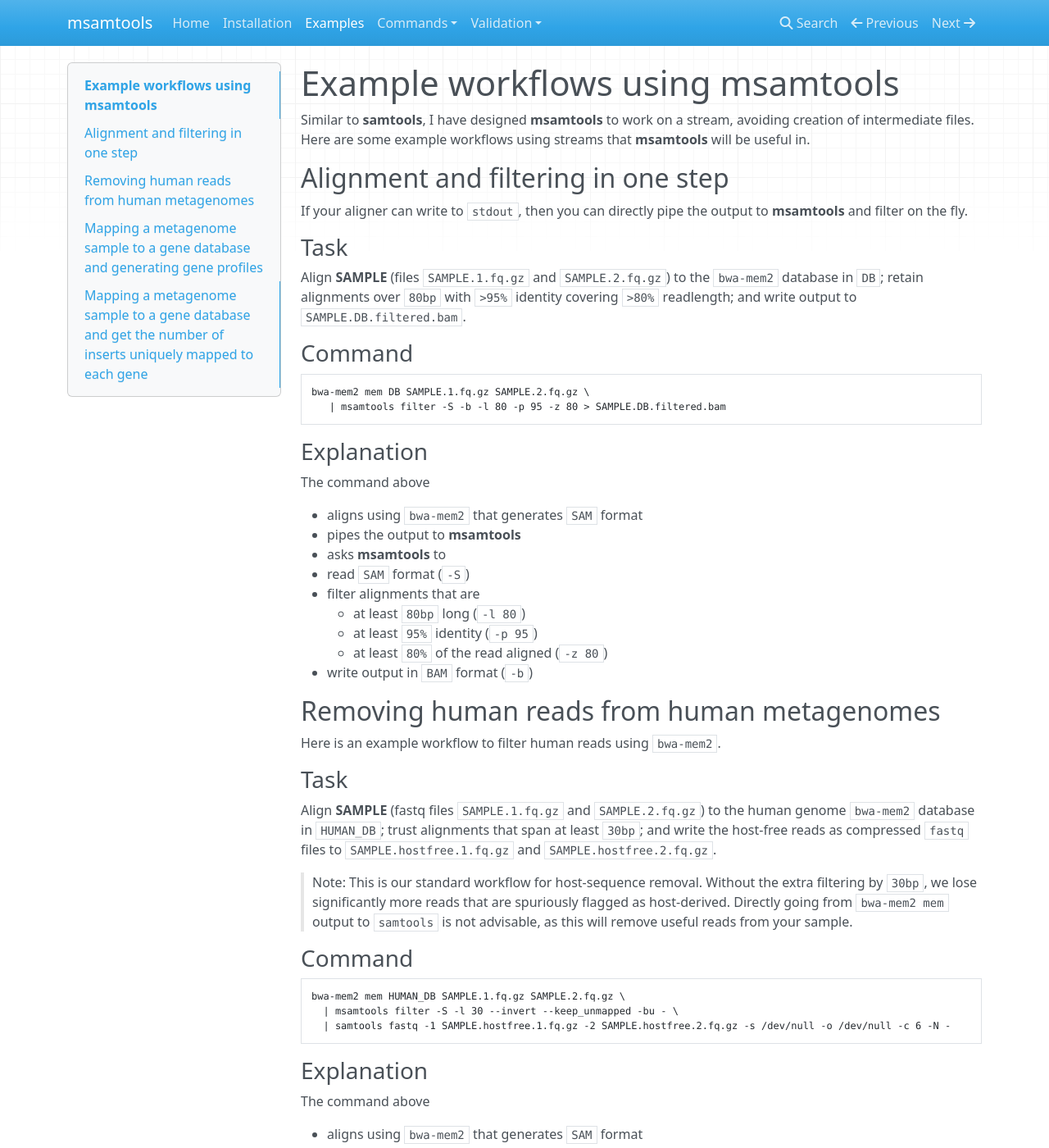
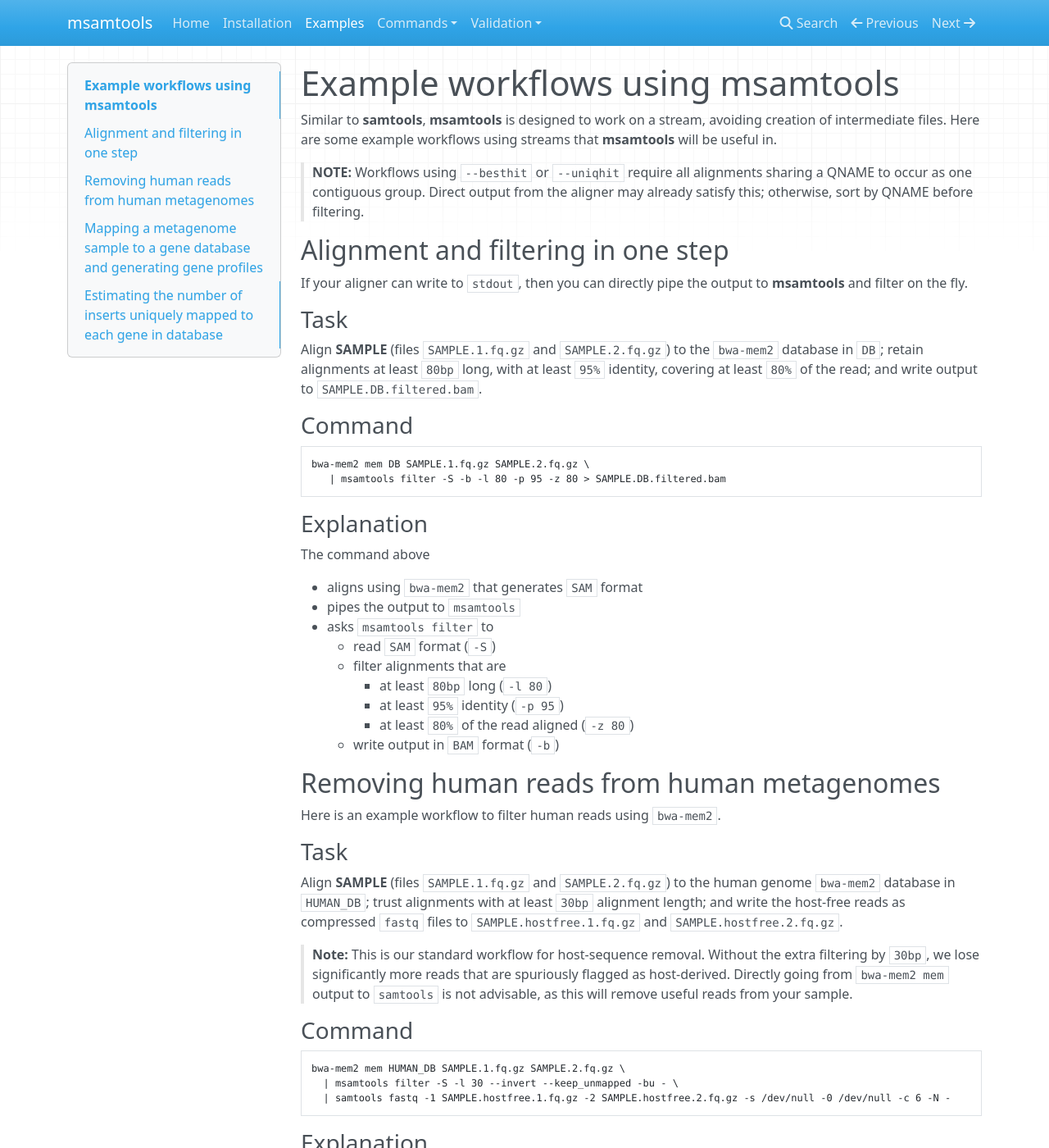
Before and after one commit to arumugamlab/msamtools, an MkDocs documentation site: the page built from docs/examples.md, in a window 1280 px wide and 1400 px high. Shown: the whole window at 82% size. Built offline with MkDocs 1.6.1, drawn with Linux system fonts in a browser that asks for light colours; nearby versions of some CDN libraries; some of the changed text lies outside the part shown.

Commit message:
docs: synchronize example workflows

````diff
--- a/docs/examples.md
+++ b/docs/examples.md
@@ -1,13 +1,23 @@
 # Example workflows using msamtools
 
-Similar to **samtools**, I have designed **msamtools** to work on a stream, avoiding creation of intermediate files. Here are some example workflows using streams that **msamtools** will be useful in.
+Similar to **samtools**, **msamtools** is designed to work on a stream,
+avoiding creation of intermediate files. Here are some example
+workflows using streams that **msamtools** will be useful in.
+
+> **NOTE:** Workflows using `--besthit` or `--uniqhit` require all alignments
+> sharing a QNAME to occur as one contiguous group. Direct output from the
+> aligner may already satisfy this; otherwise, sort by QNAME before filtering.
 
 ## Alignment and filtering in one step
 
-If your aligner can write to `stdout`, then you can directly pipe the output to **msamtools** and filter on the fly.
+If your aligner can write to `stdout`, then you can directly pipe the output
+to **msamtools** and filter on the fly.
 
 ### Task
-Align **SAMPLE** (files `SAMPLE.1.fq.gz` and `SAMPLE.2.fq.gz`) to the `bwa-mem2` database in `DB`; retain alignments over `80bp` with `>95%` identity covering `>80%` readlength; and write output to `SAMPLE.DB.filtered.bam`.
+Align **SAMPLE** (files `SAMPLE.1.fq.gz` and `SAMPLE.2.fq.gz`) to the
+`bwa-mem2` database in `DB`; retain alignments at least `80bp` long,
+with at least `95%` identity, covering at least `80%` of the read;
+and write output to `SAMPLE.DB.filtered.bam`.
 
 ### Command
 ```bash
@@ -20,29 +30,36 @@
 The command above
 
 * aligns using `bwa-mem2` that generates `SAM` format
-* pipes the output to **msamtools**
-* asks **msamtools** to
-  * read `SAM` format (`-S`)
-  * filter alignments that are
-    * at least `80bp` long (`-l 80`)
-    * at least `95%` identity (`-p 95`)
-    * at least `80%` of the read aligned (`-z 80`)
-  * write output in `BAM` format (`-b`)
+* pipes the output to `msamtools`
+* asks `msamtools filter` to
+    * read `SAM` format (`-S`)
+    * filter alignments that are
+        * at least `80bp` long (`-l 80`)
+        * at least `95%` identity (`-p 95`)
+        * at least `80%` of the read aligned (`-z 80`)
+    * write output in `BAM` format (`-b`)
 
 ## Removing human reads from human metagenomes
 
 Here is an example workflow to filter human reads using `bwa-mem2`.
 
 ### Task
-Align **SAMPLE** (fastq files `SAMPLE.1.fq.gz` and `SAMPLE.2.fq.gz`) to the human genome `bwa-mem2` database in `HUMAN_DB`; trust alignments that span at least `30bp`; and write the host-free reads as compressed `fastq` files to `SAMPLE.hostfree.1.fq.gz` and `SAMPLE.hostfree.2.fq.gz`.
+Align **SAMPLE** (files `SAMPLE.1.fq.gz` and `SAMPLE.2.fq.gz`) to the
+human genome `bwa-mem2` database in `HUMAN_DB`; trust alignments with
+at least `30bp` alignment length; and write the host-free reads as compressed
+`fastq` files to `SAMPLE.hostfree.1.fq.gz` and `SAMPLE.hostfree.2.fq.gz`.
 
->Note: This is our standard workflow for host-sequence removal. Without the extra filtering by `30bp`, we lose significantly more reads that are spuriously flagged as host-derived. Directly going from `bwa-mem2 mem` output to `samtools` is not advisable, as this will remove useful reads from your sample.
+>**Note:** This is our standard workflow for host-sequence removal.
+Without the extra filtering by `30bp`, we lose significantly more
+reads that are spuriously flagged as host-derived. Directly going
+from `bwa-mem2 mem` output to `samtools` is not advisable, as this
+will remove useful reads from your sample.
 
 ### Command
 ```bash
 bwa-mem2 mem HUMAN_DB SAMPLE.1.fq.gz SAMPLE.2.fq.gz \
   | msamtools filter -S -l 30 --invert --keep_unmapped -bu - \
-  | samtools fastq -1 SAMPLE.hostfree.1.fq.gz -2 SAMPLE.hostfree.2.fq.gz -s /dev/null -o /dev/null -c 6 -N -
+  | samtools fastq -1 SAMPLE.hostfree.1.fq.gz -2 SAMPLE.hostfree.2.fq.gz -s /dev/null -0 /dev/null -c 6 -N -
 ```
 
 ### Explanation
@@ -50,20 +67,19 @@
 The command above
 
 * aligns using `bwa-mem2` that generates `SAM` format
-* pipes the output to **msamtools**
-* asks **msamtools** to get reads that are not human by
-  * reading `SAM` format (`-S`)
-  * filtering alignments that are at least `30bp` long (`-l 30`)
-  * negating that and getting alignments that are below `30bp` (`--invert`)
-  * while retaining also the unmapped reads (`--keep_unmapped`)
-  * writing output in uncompressed `BAM` format (`-bu`)
-* then pipes the output to **samtools**
-* asks **samtools** to make `fastq` files
-  * write compressed forms (`-c 5`)
-  * of fastq format (`fastq`)
-  * of forward and reverse reads to separate files (`-1` and `-2`)
-  * while ignoring unpaired reads (`-s /dev/null -0 /dev/null`)
-  * and appending `/1` and `/2` to the reads (`-N`)
+* pipes the output to `msamtools`
+* asks `msamtools filter` to get reads that are not human by
+    * reading `SAM` format (`-S`)
+    * filtering alignments that are at least `30bp` long (`-l 30`)
+    * negating that condition and retaining alignments below `30bp` (`--invert`)
+    * while retaining also the unmapped reads (`--keep_unmapped`)
+    * writing output in uncompressed `BAM` format (`-bu`)
+* then pipes the output to `samtools`
+* asks `samtools` to make `fastq` files
+    * write compressed forms (`-c 6`)
+    * of forward and reverse reads to separate files (`-1` and `-2`)
+    * while ignoring unpaired reads (`-s /dev/null -0 /dev/null`)
+    * and appending `/1` and `/2` to the reads (`-N`)
 
 ## Mapping a metagenome sample to a gene database and generating gene profiles
 
@@ -71,7 +87,11 @@
 
 ### Task
 
-Align **SAMPLE** (fastq files `SAMPLE.1.fq.gz` and `SAMPLE.2.fq.gz`) to the gene catalog `bwa-mem2` database in `GENE_DB`; filter as in [Alignment and filtering in one step](#alignment-and-filtering-in-one-step) but retain only the highest-scoring hits; and write profile of all genes to `SAMPLE.profile.txt.gz`.
+Align **SAMPLE** (files `SAMPLE.1.fq.gz` and `SAMPLE.2.fq.gz`) to the
+gene catalog `bwa-mem2` database in `GENE_DB`; filter as in
+[Alignment and filtering in one step](#alignment-and-filtering-in-one-step)
+but retain only the highest-scoring hits; and write profile of all
+genes to `SAMPLE.profile.txt.gz`.
 
 ### Command
 ```bash
@@ -85,21 +105,21 @@
 The command above
 
 * aligns using `bwa-mem2` that generates `SAM` format
-* then pipes the output to **msamtools filter** * to
-  * read `SAM` format (`-S`)
-  * filter alignments that are
-    * at least `80bp` long (`-l 80`)
-    * at least `95%` identity (`-p 95`)
-    * at least `80%` of the read aligned (`-z 80`)
-  * keep only best-scoring hits per read (`--besthit`)
-  * write output in uncompressed `BAM` format (`-bu`)
-* then pipes the output to **msamtools profile** * to
-  * share multihit inserts proportionally among hits (`--multi=proportional`)
-  * calculate relative abundance profiles (`--unit=rel`)
-  * use sample label `SAMPLE` in the output file (`--label=SAMPLE`)
-  * and write compressed output to `SAMPLE.profile.txt.gz` (`-o`)
+* then pipes the output to `msamtools filter` to
+    * read `SAM` format (`-S`)
+    * filter alignments that are
+        * at least `80bp` long (`-l 80`)
+        * at least `95%` identity (`-p 95`)
+        * at least `80%` of the read aligned (`-z 80`)
+    * keep only best-scoring hits per read (`--besthit`)
+    * write output in uncompressed `BAM` format (`-bu`)
+* then pipes the output to `msamtools profile` to
+    * share multihit inserts proportionally among hits (`--multi=proportional`)
+    * calculate relative abundance profiles (`--unit=rel`)
+    * use sample label `SAMPLE` in the output file (`--label=SAMPLE`)
+    * and write compressed output to `SAMPLE.profile.txt.gz` (`-o`)
 
-## Mapping a metagenome sample to a gene database and get the number of inserts uniquely mapped to each gene
+## Estimating the number of inserts uniquely mapped to each gene in database
 
 Here is an example workflow one would use after mapping metagenomic reads to IGC.
 
@@ -119,17 +139,17 @@
 The command above
 
 * aligns using `bwa-mem2` that generates `SAM` format
-* then pipes the output to **msamtools filter** * to
-  * read `SAM` format (`-S`)
-  * filter alignments that are
-    * at least `80bp` long (`-l 80`)
-    * at least `95%` identity (`-p 95`)
-    * at least `80%` of the read aligned (`-z 80`)
-  * keep only best-scoring hits per read provided best-hit is unique (`--uniqhit`)
-  * write output in uncompressed `BAM` format (`-bu`)
-* then pipes the output to **msamtools profile** * to
-  * ignore all multihit inserts (`--multi=ignore`)
-  * avoid sequence-length normalization (`--nolen`)
-  * calculate actual abundance profiles (`--unit=ab`)
-  * use sample label `SAMPLE` in the output file (`--label=SAMPLE`)
-  * and write compressed output to `SAMPLE.profile.txt.gz` (`-o`)
+* then pipes the output to `msamtools filter` to
+    * read `SAM` format (`-S`)
+    * filter alignments that are
+        * at least `80bp` long (`-l 80`)
+        * at least `95%` identity (`-p 95`)
+        * at least `80%` of the read aligned (`-z 80`)
+    * keep only best-scoring hits per read provided best-hit is unique (`--uniqhit`)
+    * write output in uncompressed `BAM` format (`-bu`)
+* then pipes the output to `msamtools profile` to
+    * ignore all multihit inserts (`--multi=ignore`)
+    * avoid sequence-length normalization (`--nolen`)
+    * calculate actual abundance profiles (`--unit=ab`)
+    * use sample label `SAMPLE` in the output file (`--label=SAMPLE`)
+    * and write compressed output to `SAMPLE.profile.txt.gz` (`-o`)
````
